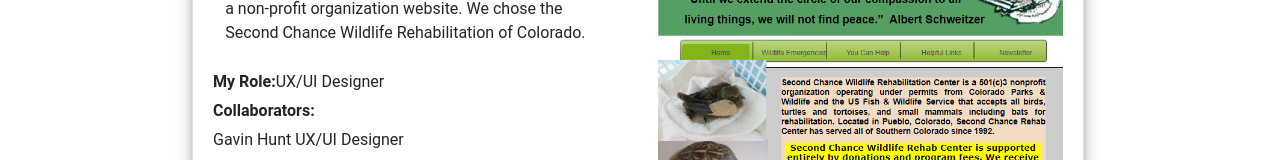
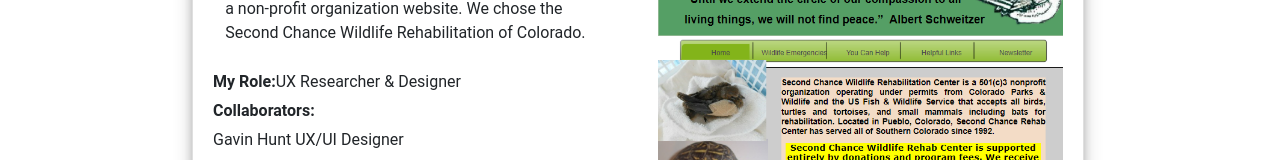
Before and after one commit to ferrellj/CS-NPO, a plain HTML site: page index.html in a window 1280 px wide. Shown: the part 246-406 px from the top of the page. Drawn offline with nearby package versions, Linux system fonts and the light colour scheme; a web font is replaced by a local one.

Commit message:
Update index.html

```diff
--- a/index.html
+++ b/index.html
@@ -46,7 +46,7 @@
                       </p>
                       </div>
                         <div class="bodyText2">
-                            <p><span style="font-weight:700;">My Role:</span>UX/UI Designer</p>
+                            <p><span style="font-weight:700;">My Role:</span>UX Researcher & Designer</p>
                             <p><span style="font-weight:700;">Collaborators:</span></p>
                                 <p>Gavin Hunt  UX/UI Designer</p>
                                 <p>Veronica Velasquez  UX/UI Designer</p>
```
